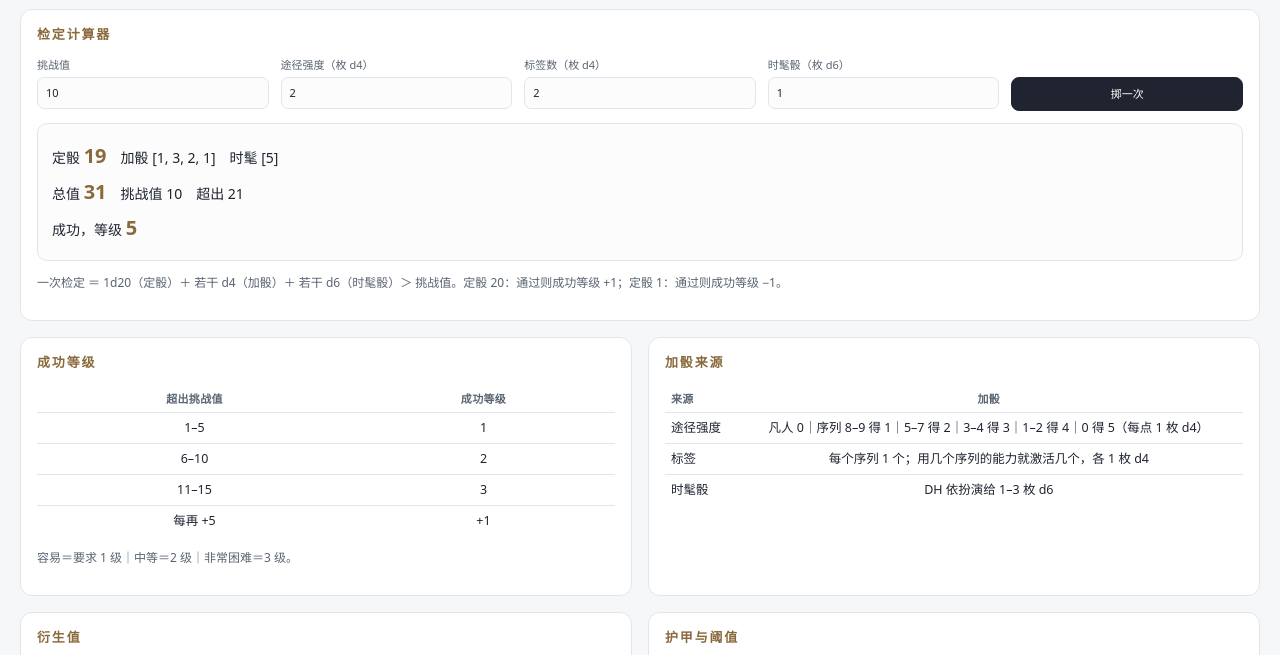
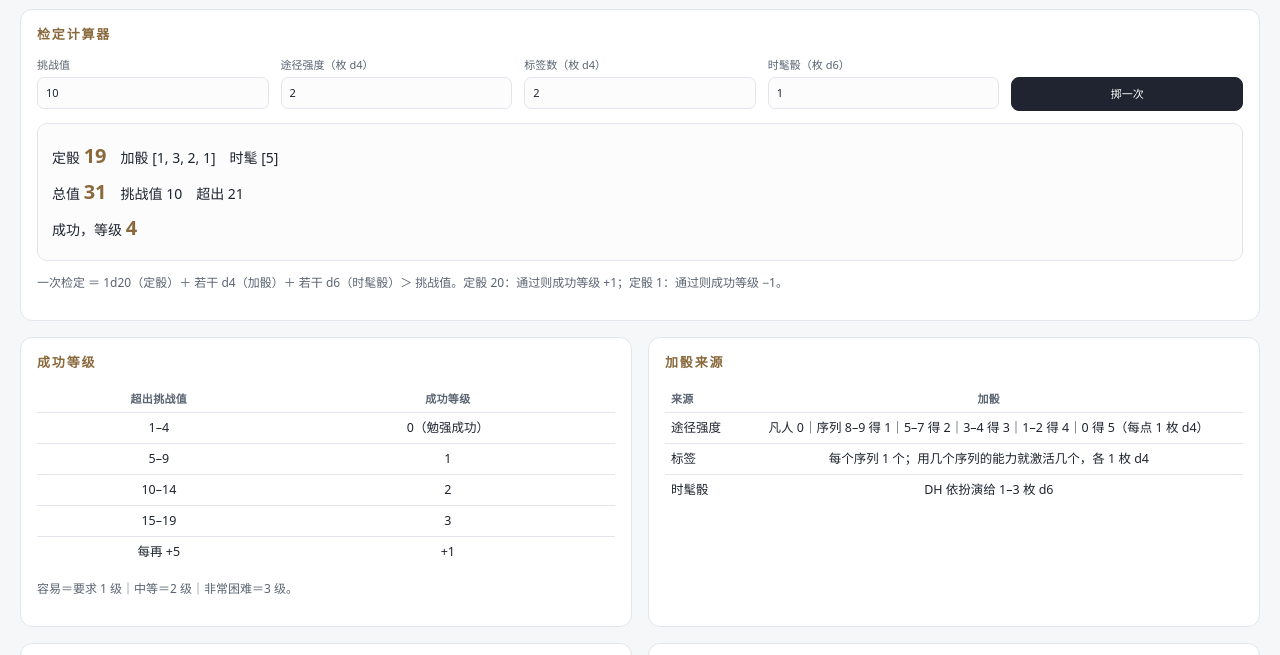
Before and after one commit to baizhu919/jiuzhou-sheet, a plain HTML site: page rules.html in a window 1280 px wide. Both pictures are taken after a click on the button "掷一次". Shown: the part 84-739 px from the top of the page. Drawn offline with Linux system fonts and the light colour scheme.

Commit message:
rules: success levels 5/10/15

```diff
--- a/rules.html
+++ b/rules.html
@@ -33,7 +33,7 @@
   <section>
     <h2>成功等级</h2>
     <table><thead><tr><th>超出挑战值</th><th>成功等级</th></tr></thead><tbody>
-    <tr><td>1–5</td><td>1</td></tr><tr><td>6–10</td><td>2</td></tr><tr><td>11–15</td><td>3</td></tr><tr><td>每再 +5</td><td>+1</td></tr></tbody></table>
+    <tr><td>1–4</td><td>0（勉强成功）</td></tr><tr><td>5–9</td><td>1</td></tr><tr><td>10–14</td><td>2</td></tr><tr><td>15–19</td><td>3</td></tr><tr><td>每再 +5</td><td>+1</td></tr></tbody></table>
     <p class="small">容易＝要求 1 级｜中等＝2 级｜非常困难＝3 级。</p>
   </section>
 
@@ -113,7 +113,7 @@ document.getElementById('roll').onclick = function(){
   let extras=[];
   for(let i=0;i<vog;i++){ const r=d(6); extras.push(r); total+=r; }
   const over=total-dc;
-  let lv=0; if(over>0) lv=Math.ceil(over/5);
+  let lv=0; if(over>0) lv=Math.floor(over/5);
   let note='';
   if(base===20 && over>0){ lv+=1; note='定骰 20：成功等级 +1'; }
   if(base===1 && over>0){ lv-=1; note='定骰 1：成功等级 −1'; }
```
